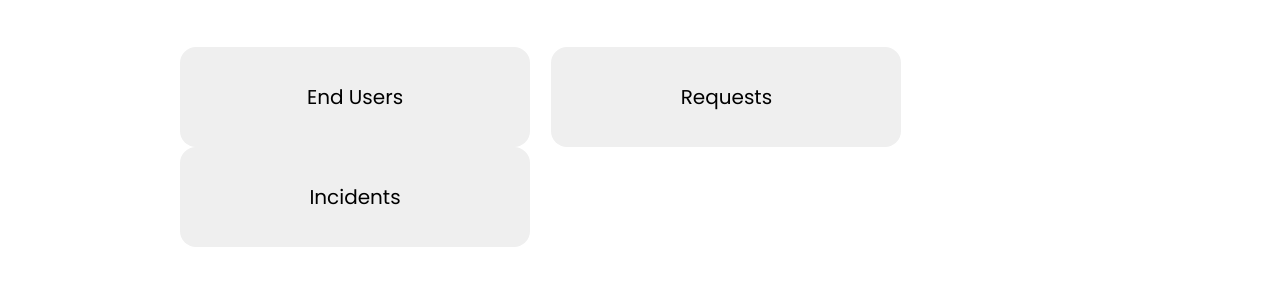
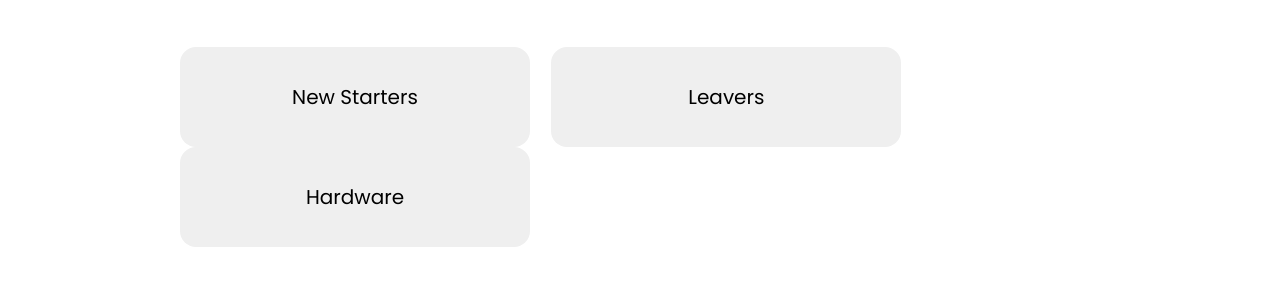
Before and after one commit to cyberconnectit/ccit-enduser-selfservice, a plain HTML site: page endusers.html in a window 1280 px wide. Shown: the part 188-474 px from the top of the page. Drawn offline with Linux system fonts and the light colour scheme.

Commit message:
Update endusers.html

```diff
--- a/endusers.html
+++ b/endusers.html
@@ -50,9 +50,9 @@
   <br>
   <h2 style="margin-left:180px;">Knowledge Bases</h2>
   <div class="action">
-    <a href="endusers"><button>End Users</button></a> &nbsp;&nbsp;&nbsp;
-    <a href="requests"><button>Requests</button></a> &nbsp;&nbsp;&nbsp;
-    <a href="incidents"><button>Incidents</button></a>
+    <a href="starters"><button>New Starters</button></a> &nbsp;&nbsp;&nbsp;
+    <a href="leavers"><button>Leavers</button></a> &nbsp;&nbsp;&nbsp;
+    <a href="hardware"><button>Hardware</button></a>
   </div>
 
 </body>
```
